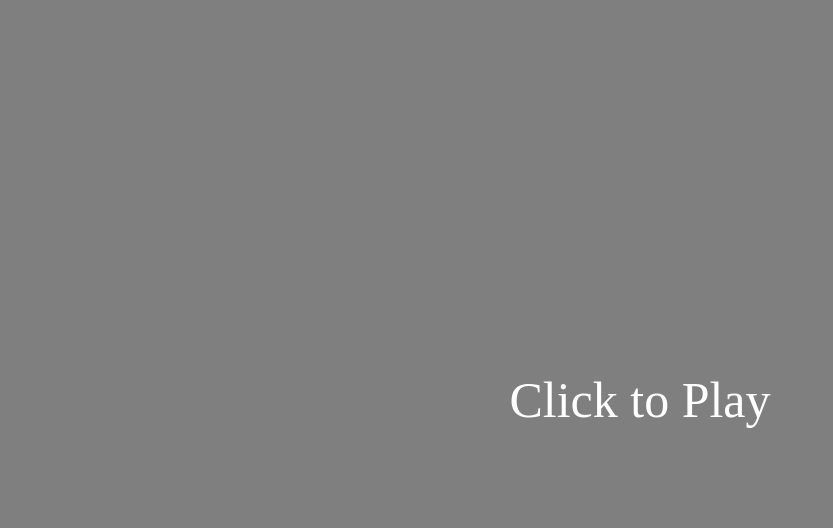
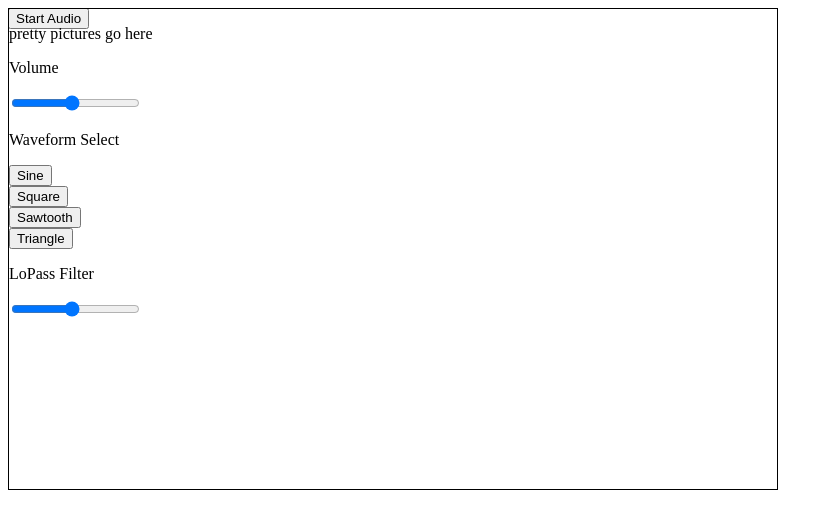
Before and after one commit to tdep/webaudio-synth, a React (Vite) app in the folder synth-frontend/: page / in a window 1280 px wide. Shown: the top 528 px of the page, without its empty margins (0-833 px from the left). Built offline with nearby package versions, Linux system fonts and the light colour scheme.

Commit message:
created interface template

```diff
--- a/synth-frontend/index.html
+++ b/synth-frontend/index.html
@@ -5,14 +5,14 @@
     <link href='//fonts.googleapis.com/css?family=Open+Sans:400,600' rel='stylesheet' type='text/css'>
     <title>Software Synth</title>
     <link rel="stylesheet" href="/src/index.css" type="text/css" media="screen" />
-    <script defer type="module" src="/src/main.jsx"></script>
+    <script type="module" src="/src/main.jsx"></script>
   </head>
 
   <body>
     <div id="root"></div>
-    <!-- <button id="startButton">Start Audio</button> -->
-    <div id="overlay" classname="block">
+    <button id="startButton">Start Audio</button>
+    <!-- <div id="overlay" classname="block">
       <div id="overlay-text">Click to Play</div>
-    </div>
+    </div> -->
   </body>
 </html>
--- a/synth-frontend/src/App.jsx
+++ /dev/null
@@ -1,12 +0,0 @@
-import MIDIAccess from "./components/MIDIAccess"
-import { useState } from "react"
-
-const App = () => {
-
-
-  return(
-    <MIDIAccess />
-  )
-}
-
-export default App
--- /dev/null
+++ b/synth-frontend/src/components/Interface.jsx
@@ -0,0 +1,56 @@
+const Interface = () => {
+
+  return (
+    <div id="case">
+      <div id="upper-container">
+        <div id="visualizer-container">
+          <div id="visualizer">
+            <p>pretty pictures go here</p>
+          </div>
+        </div>
+      </div>
+      <div id="lower-container">
+        <div id="left-container">
+          <div id="volume-control-container">
+            <div className="fader-label">
+              <p>Volume</p>
+            </div>
+            <input type="range" min="0" max="127" value="60" class="slider" id="volume-fader">
+
+            </input>
+          </div>
+        </div>
+        <div id="center-container">
+          <p>Waveform Select</p>
+          <div id="waveform-select-container">
+            <div className="button-container">
+              <button>Sine</button>
+            </div>
+            <div className="button-container">
+              <button>Square</button>
+            </div>
+            <div className="button-container">
+              <button>Sawtooth</button>
+            </div>
+            <div className="triangle">
+              <button>Triangle</button>
+            </div>
+          </div>
+        </div>
+        <div id="right-container">
+          <div id="lopass-control-container">
+            <div className="fader-label">
+              <p>LoPass Filter</p>
+            </div>
+            <input type="range" min="0" max="127" value="60" class="slider" id="lopass-fader">
+
+            </input>
+          </div>
+        </div>
+      </div>
+
+    </div>
+  )
+}
+
+export default Interface
--- a/synth-frontend/src/components/MIDIAccess.jsx
+++ b/synth-frontend/src/components/MIDIAccess.jsx
@@ -1,18 +1,14 @@
-import { useState } from "react";
-
 const MIDIAccess = () => {
-
-  const [overlay, setOverlay] = useState('block')
   //
   //Get access to and initialize the AudioContext
   //
   window.AudioContext = window.AudioContext || window.webkitAudioContext; //define the AudioContext for Chrome and webkit for mozilla
   let ctx; //set global access to context which can change depending on the browse
-  const startButton = document.getElementById('overlay'); //button to permit audio output in Chrome
+  const startButton = document.querySelector('button'); //button to permit audio output in Chrome
   startButton.addEventListener('click', () => {
-    startButton.style.display="none"
+    // startButton.style.display="none"
     ctx = new AudioContext(); //start the AudioContext (permit sound to play in the browser)
-    // console.log(ctx)
+    console.log(ctx)
   })
 
   //
--- a/synth-frontend/src/components/Overlay.jsx
+++ /dev/null
@@ -1,13 +0,0 @@
-const Overlay = (overlay, setOverlay) => {
-
-  // console.log(document.getElementById('overlay'))
-  return (
-    <>
-
-      <MIDIAccess overlay={overlay}/>
-
-    </>
-  )
-}
-
-export default Overlay
--- a/synth-frontend/src/index.css
+++ b/synth-frontend/src/index.css
@@ -1,3 +1,8 @@
+.synth {
+  display: flex
+
+}
+
 #overlay {
   position: fixed; /*Sit on to of the page content*/
   display: block;
@@ -20,3 +25,12 @@
   transform: translate(-50%, -50%);
   -ms-transform: translate(-50%, -50%);
 }
+
+#case {
+  position: fixed;
+  display: inline;
+  width: 60%;
+  min-height: 400px;
+  height: 60%;
+  border: 1px black solid
+}
--- a/synth-frontend/src/main.jsx
+++ b/synth-frontend/src/main.jsx
@@ -1,13 +1,12 @@
 import React from 'react'
 import ReactDOM from 'react-dom/client'
-import App from './App'
-import Overlay from './components/Overlay'
+import Interface from './components/Interface'
 import MIDIAccess from './components/MIDIAccess'
 import './index.css'
 
 ReactDOM.createRoot(document.getElementById('root')).render(
-    <div>
-
+    <div className="synth">
+        <Interface />
         <MIDIAccess />
 
     </div>
```
Also changed, not shown: synth-frontend/src/App.css (deleted), 1 other file (tests, documents, lock files or other folders).
